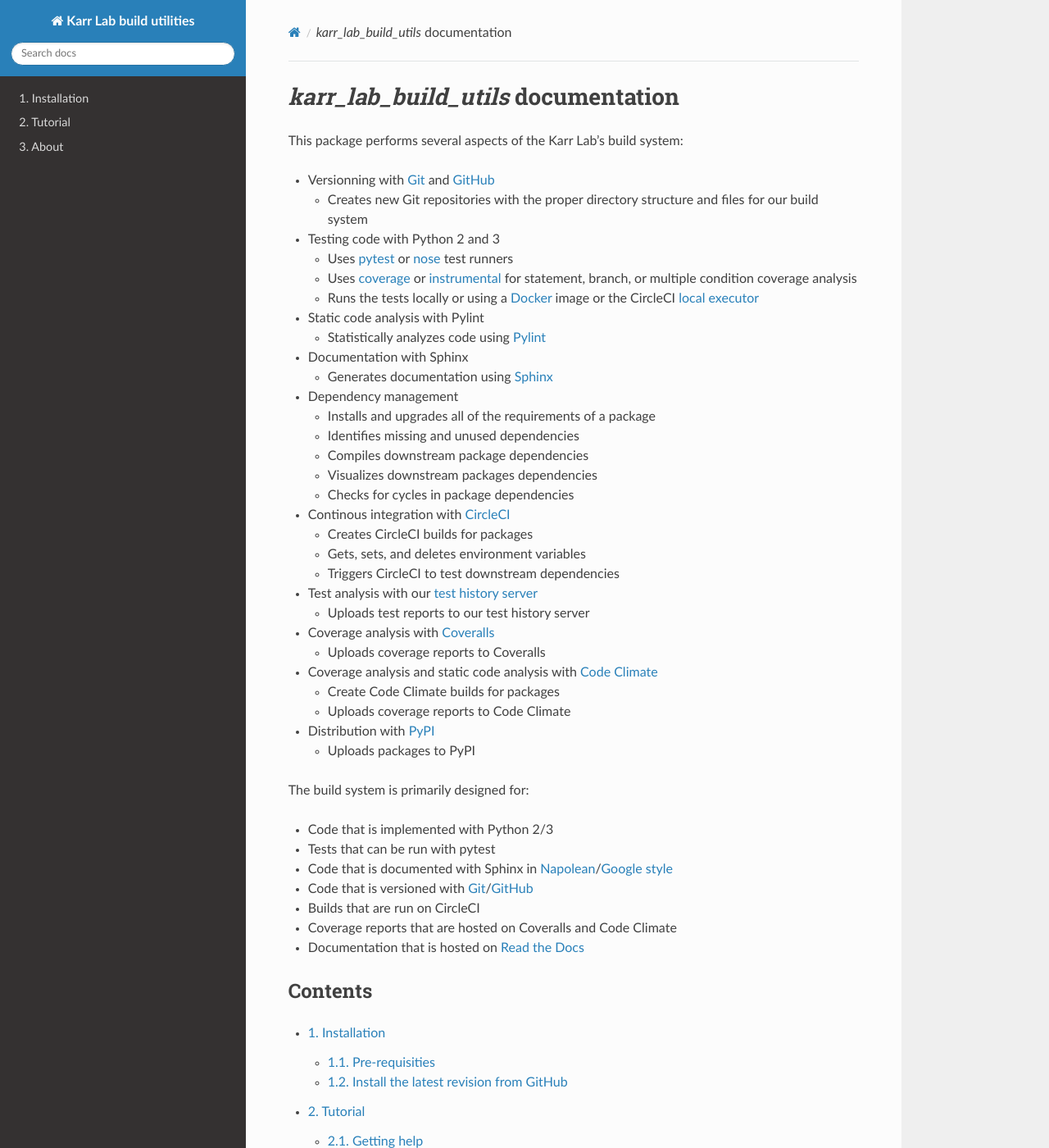
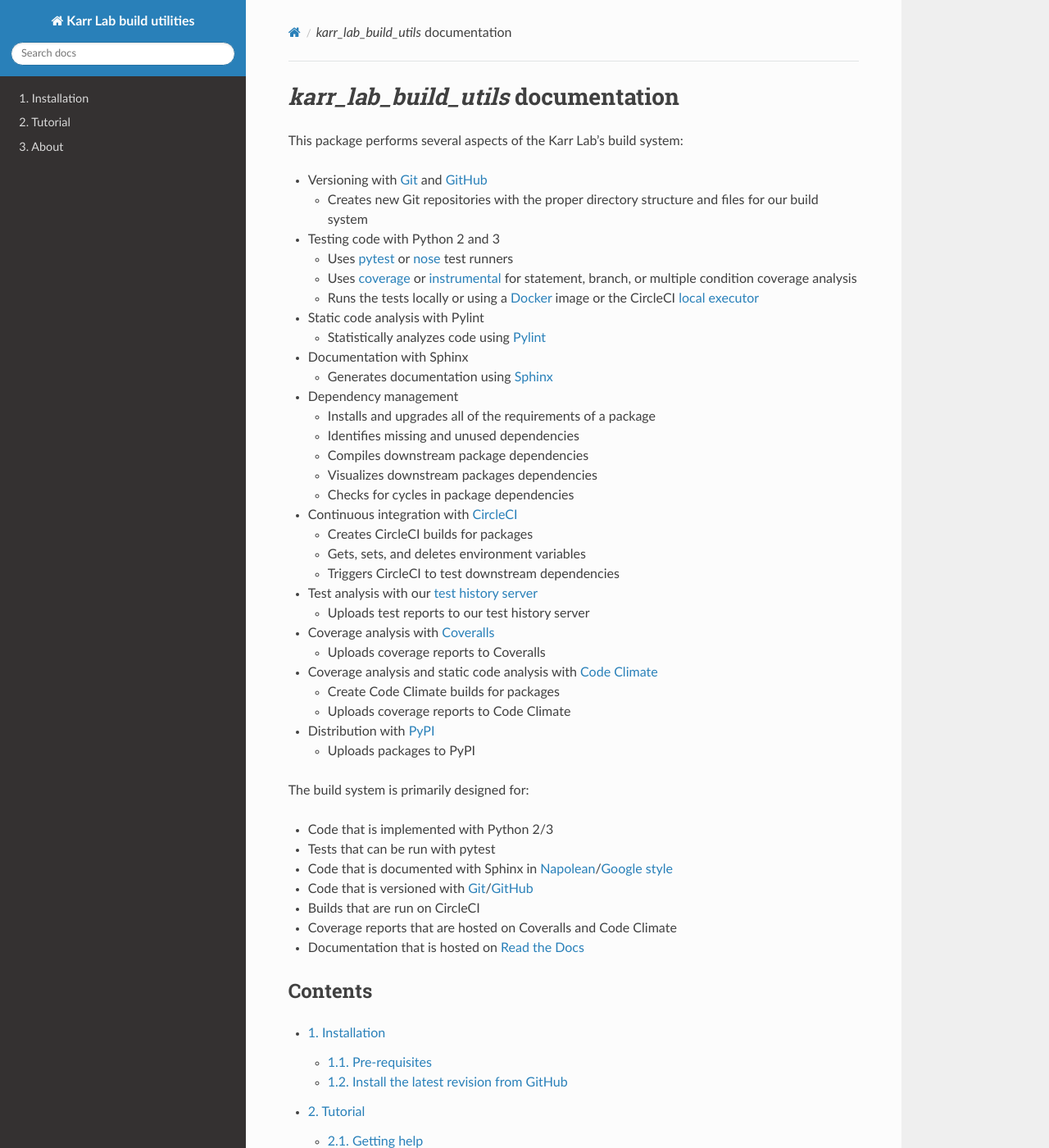
Before and after one commit to KarrLab/karr_lab_build_utils, a Sphinx documentation site: the page built from docs/index.rst, in a window 1280 px wide and 1400 px high. Shown: the whole window at 82% size. Built offline with Sphinx 7.4.7 and the Read the Docs theme 2.0.0, drawn with Linux system fonts in a browser that asks for light colours; pages that are not in the unit, such as notebooks, are missing from menus; the version number could not be read and is left out; some of the changed text lies outside the part shown.

```diff
--- a/docs/about.rst
+++ b/docs/about.rst
@@ -17,7 +17,7 @@ Development team
 This package was developed by the `Karr Lab <http://www.karrlab.org/>`_ at the Icahn School of Medicine at Mount Sinai in New York, USA.
 
 ----------------------
-Acknowledgements
+Acknowledgments
 ----------------------
 
 This work was supported by a National Institute of Health MIRA award [grant number 1 R35 GM 119771-01]; a National Science Foundation INSPIRE award [grant number 1649014]; and the National Science Foundation / ERASynBio [grant numbers 1548123, 335672].
--- a/docs/index.rst
+++ b/docs/index.rst
@@ -3,7 +3,7 @@
 
 This package performs several aspects of the Karr Lab's build system:
 
-* Versionning with `Git <https://git-scm.com>`_ and `GitHub <https://github.com>`_
+* Versioning with `Git <https://git-scm.com>`_ and `GitHub <https://github.com>`_
 
   * Creates new Git repositories with the proper directory structure and files for our build system
 
@@ -29,7 +29,7 @@ This package performs several aspects of the Karr Lab's build system:
   * Visualizes downstream packages dependencies
   * Checks for cycles in package dependencies
 
-* Continous integration with `CircleCI <https://circleci.com>`_
+* Continuous integration with `CircleCI <https://circleci.com>`_
 
   * Creates CircleCI builds for packages
   * Gets, sets, and deletes environment variables
--- a/docs/installation.rst
+++ b/docs/installation.rst
@@ -1,7 +1,7 @@
 Installation
 ============
 
-Pre-requisities
+Pre-requisites
 ---------------
 
 #. Run this command to install the required packages on Ubuntu::
```
Also changed, not shown: docs/tutorial.rst (+7 -7 lines).
